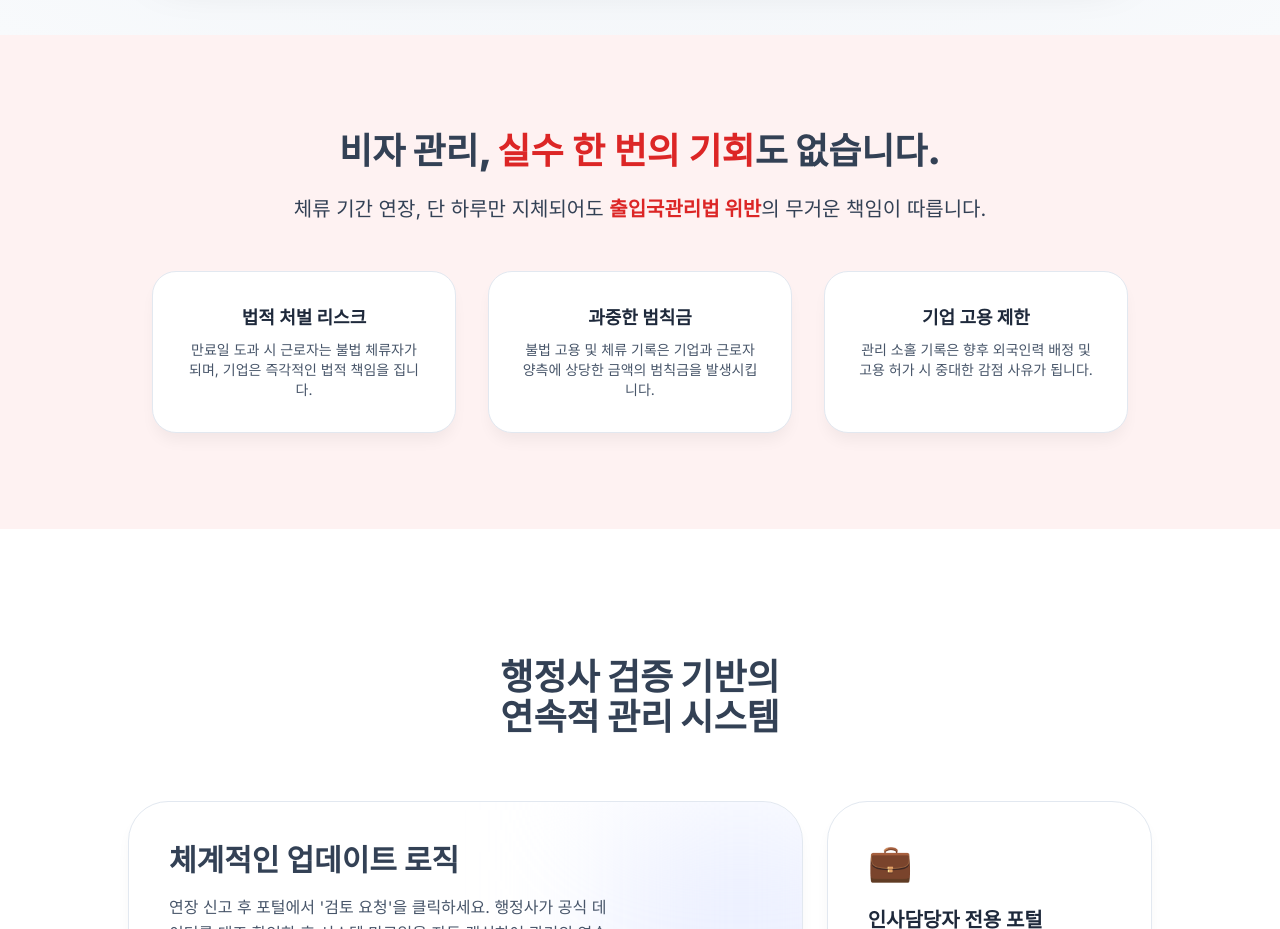
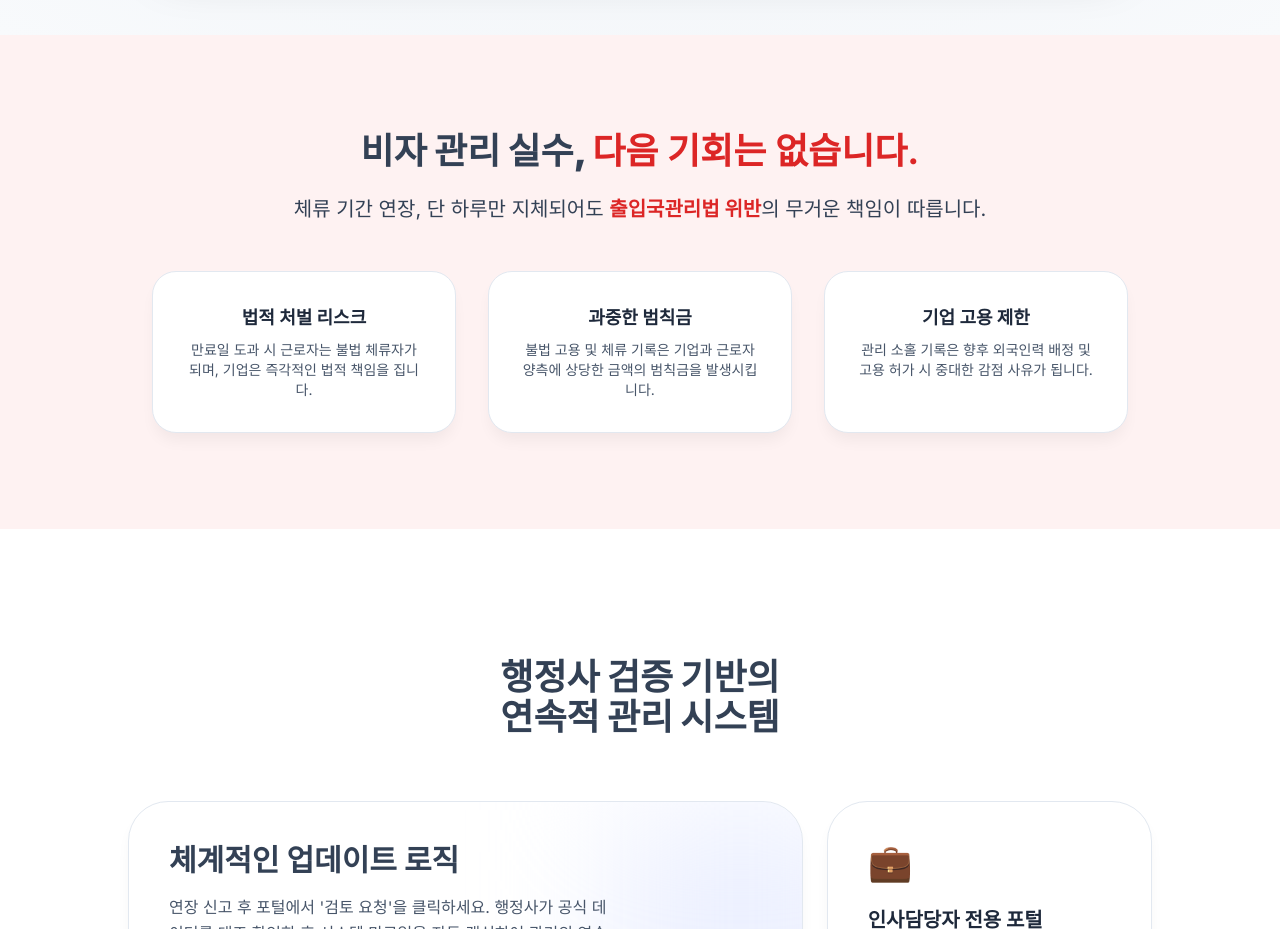
Before and after one commit to hiremekr/checkvisa, a website: page index.html in a window 1280 px wide. Shown: the part 940-1869 px from the top of the page. Drawn offline with nearby package versions, Linux system fonts and the light colour scheme.

Commit message:
improve: clarify risk section headline
- Change: '비자 관리, 실수 한 번의 기회도 없습니다'
- To: '비자 관리 실수, 다음 기회는 없습니다'
- More direct and impactful message
- Better conveys the urgency and severity
- Clearer warning about visa management risks

```diff
--- a/index.html
+++ b/index.html
@@ -120,7 +120,7 @@
 
     <section id="risk" class="py-24 bg-red-50">
         <div class="max-w-5xl mx-auto px-6 text-center">
-            <h2 class="text-3xl md:text-4xl font-black mb-6">비자 관리, <span class="risk-text text-red-600">실수 한 번의 기회</span>도 없습니다.</h2>
+            <h2 class="text-3xl md:text-4xl font-black mb-6">비자 관리 실수, <span class="risk-text text-red-600">다음 기회는 없습니다.</span></h2>
             <p class="text-xl text-slate-700 mb-12 font-light">체류 기간 연장, 단 하루만 지체되어도 <span class="risk-text">출입국관리법 위반</span>의 무거운 책임이 따릅니다.</p>
             <div class="grid grid-cols-1 md:grid-cols-3 gap-8">
                 <div class="p-8 bento-card rounded-3xl">
```
